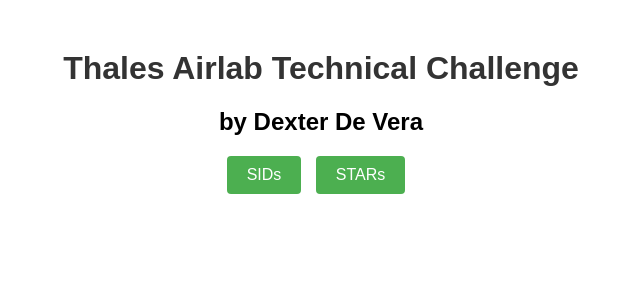
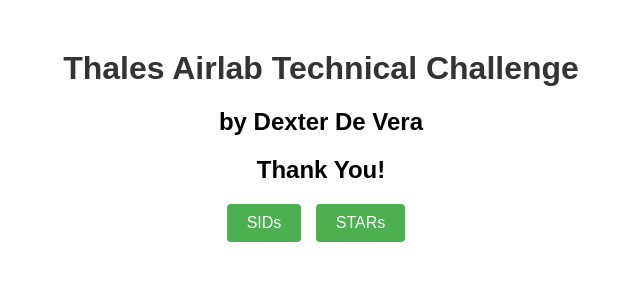
Before and after one commit to dexterbdevera/aldemo, a Django app: page / in a window 1280 px wide. Shown: the top 300 px of the page, without its empty margins (319-959 px from the left). Run offline with Django 4.2, Linux system fonts and the light colour scheme.

Commit message:
test again

```diff
--- a/code/templates/home.html
+++ b/code/templates/home.html
@@ -1,12 +1,3 @@
-<!-- <!doctype html>
-<html>
-  <head>
-    <title>Page Title</title>
-  </head>
-  <body>
-    <h1><p><strong>THALES AIRLAB TECHINICAL CHALLENGE</strong> DEXTER DE VERA <strong>django web</strong>YO!</p></h1>
-  </body>
-</html> -->
 <!DOCTYPE html>
 <html>
 <head>
@@ -42,6 +33,7 @@
   <div class="container">
     <h1>Thales Airlab Technical Challenge</h1>
     <h2>by Dexter De Vera</h2>
+    <h2>Thank You!</h2>
     <div>
       <a href="#" class="button">SIDs</a>
       <a href="#" class="button">STARs</a>
```
